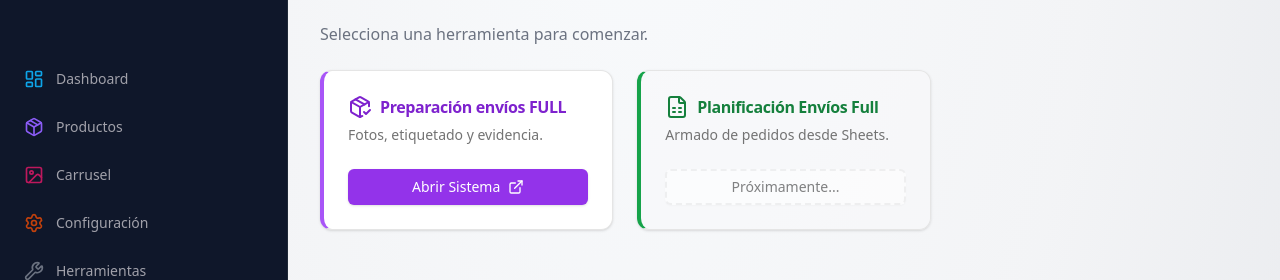
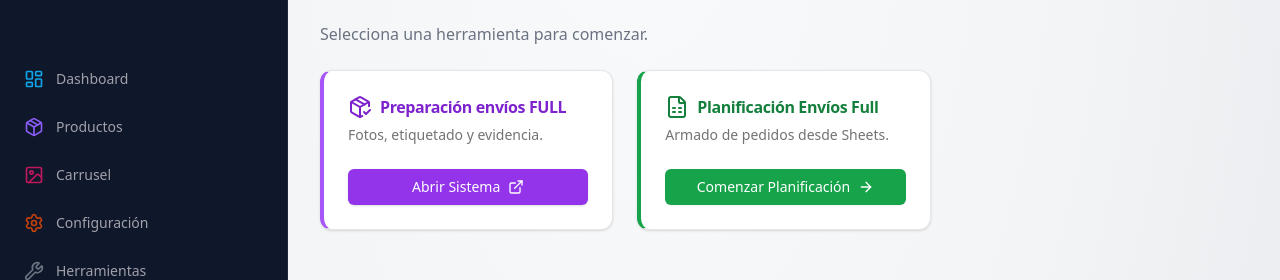
Before and after one commit to martinalejandrohakanson29-art/tienda-martin, a Next.js app: page /admin/mercadolibre in a window 1280 px wide. Shown: the part 151-431 px from the top of the page. Built offline with nearby package versions, Linux system fonts and the light colour scheme; no server answers; the database is empty.

Commit message:
Update page.tsx

```diff
--- a/app/admin/mercadolibre/page.tsx
+++ b/app/admin/mercadolibre/page.tsx
@@ -1,12 +1,11 @@
 import { Card, CardContent, CardHeader, CardTitle, CardDescription } from "@/components/ui/card";
 import { Button } from "@/components/ui/button";
-import { PackageCheck, FileSpreadsheet, ExternalLink, ArrowLeft } from "lucide-react";
+import { PackageCheck, FileSpreadsheet, ExternalLink, ArrowLeft, ArrowRight } from "lucide-react";
 import Link from "next/link";
 
 export default function MercadoLibreDashboard() {
   return (
     <div className="space-y-6">
-      {/* Botón para volver atrás */}
       <div className="flex items-center gap-4">
         <Link href="/admin">
           <Button variant="ghost" size="sm" className="gap-2">
@@ -21,7 +20,7 @@ export default function MercadoLibreDashboard() {
 
       <div className="grid gap-6 md:grid-cols-2 lg:grid-cols-3">
 
-        {/* TARJETA 1: La herramienta externa (Railway) */}
+        {/* TARJETA 1: Railway */}
         <Card className="hover:shadow-md transition-all border-l-4 border-l-purple-500">
           <CardHeader>
             <CardTitle className="flex items-center gap-2 text-purple-700">
@@ -45,8 +44,8 @@ export default function MercadoLibreDashboard() {
           </CardContent>
         </Card>
 
-        {/* TARJETA 2: La nueva herramienta (Planificación) - Aún vacía */}
-        <Card className="hover:shadow-md transition-all border-l-4 border-l-green-600 bg-gray-50/50">
+        {/* TARJETA 2: Planificación (AHORA HABILITADA) */}
+        <Card className="hover:shadow-md transition-all border-l-4 border-l-green-600">
           <CardHeader>
             <CardTitle className="flex items-center gap-2 text-green-700">
               <FileSpreadsheet className="h-6 w-6" />
@@ -57,10 +56,11 @@ export default function MercadoLibreDashboard() {
             </CardDescription>
           </CardHeader>
           <CardContent>
-            {/* Por ahora deshabilitado hasta que lo creemos */}
-            <Button disabled variant="outline" className="w-full border-dashed border-2">
-              Próximamente...
-            </Button>
+            <Link href="/admin/mercadolibre/planning">
+              <Button className="w-full bg-green-600 hover:bg-green-700 text-white gap-2 shadow-sm">
+                Comenzar Planificación <ArrowRight size={16} />
+              </Button>
+            </Link>
           </CardContent>
         </Card>
 
```
